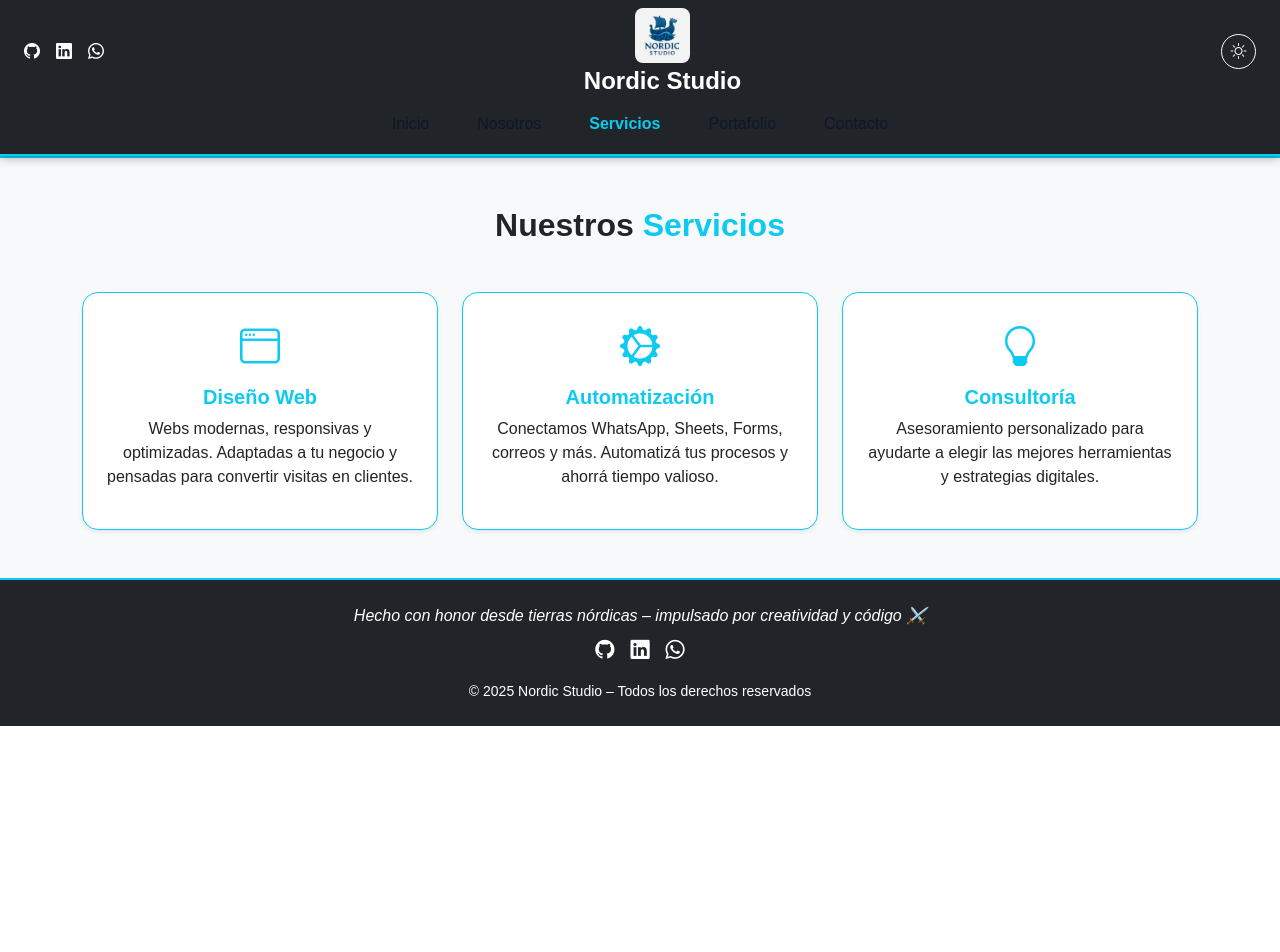
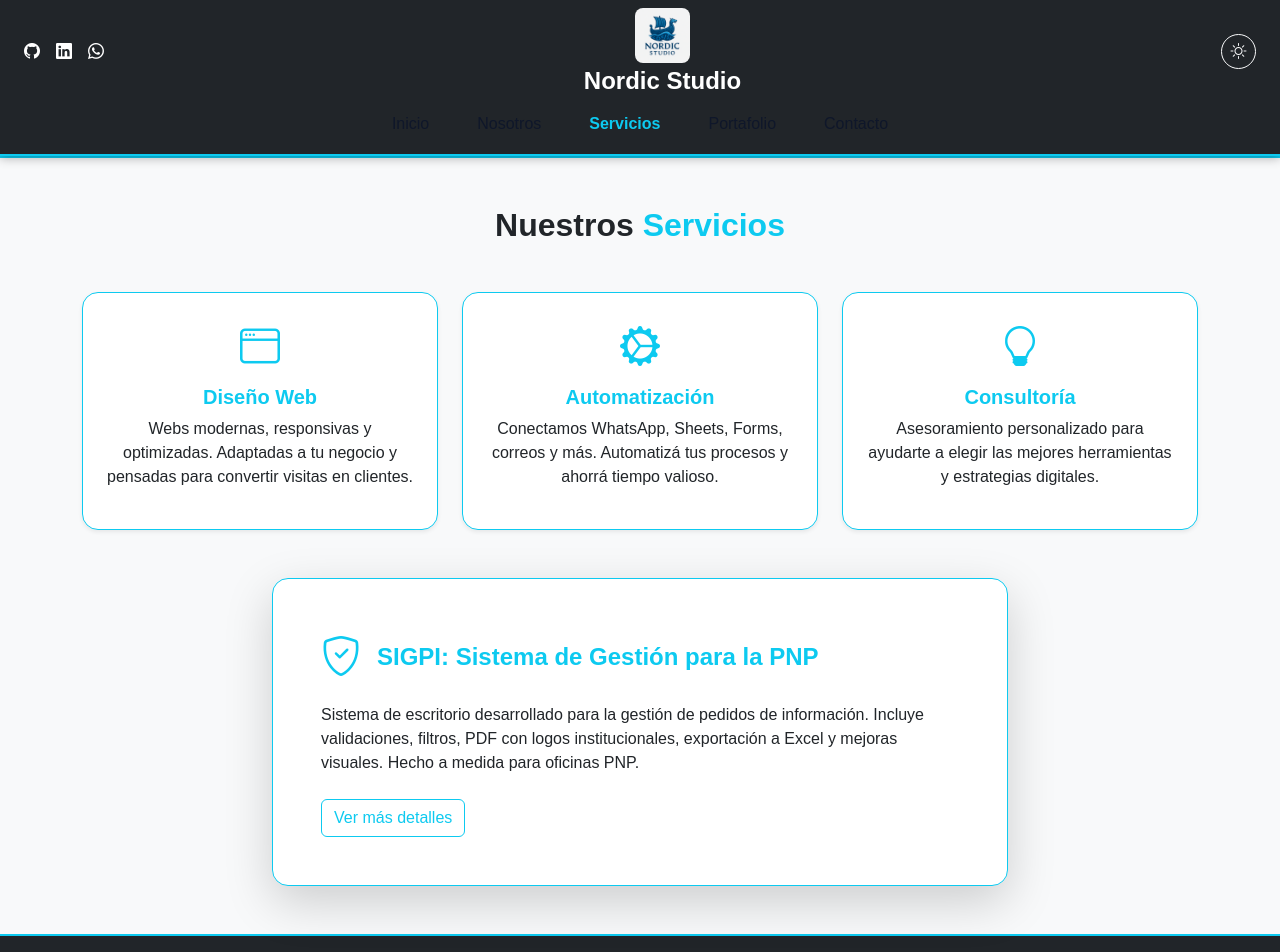
Before and after one commit to ericknator/nordic-studio, an Angular app: page /servicios in a window 1280 px wide. Shown: the top 952 px of the page. Before the commit the page ends 800 px from the top, so only its background shows below. Built offline with nearby package versions, Linux system fonts and the light colour scheme.

Commit message:
actualizamos servicios

```diff
--- a/src/app/components/servicios/servicios.component.css
+++ b/src/app/components/servicios/servicios.component.css
@@ -14,7 +14,7 @@
   box-shadow: 0 0 15px rgba(13, 202, 240, 0.25);
 }
 
-.card-servicio h5 {
+.card-servicio h5, .card-servicio h4 {
   color: #0dcaf0;
   margin-top: 0.5rem;
 }
--- a/src/app/components/servicios/servicios.component.html
+++ b/src/app/components/servicios/servicios.component.html
@@ -1,9 +1,11 @@
 <section class="servicios-nordic py-5 px-4 text-dark">
   <div class="container text-center">
+
     <h2 class="fw-bold mb-5" data-aos="fade-up">
       Nuestros <span class="text-info">Servicios</span>
     </h2>
 
+    <!-- Fila principal -->
     <div class="row g-4 justify-content-center">
       <div class="col-12 col-md-4" data-aos="zoom-in">
         <div class="card-servicio p-4 h-100 border border-info rounded-4 shadow-sm">
@@ -29,5 +31,22 @@
         </div>
       </div>
     </div>
+
+    <!-- Fila destacada: SIGPI -->
+    <div class="row justify-content-center mt-5">
+      <div class="col-12 col-lg-8" data-aos="fade-up">
+        <div class="card-servicio p-5 border border-info rounded-4 shadow-lg bg-white text-start">
+          <div class="d-flex align-items-center mb-3">
+            <i class="bi bi-shield-check fs-1 text-info me-3"></i>
+            <h4 class="fw-semibold m-0">SIGPI: Sistema de Gestión para la PNP</h4>
+          </div>
+          <p>
+            Sistema de escritorio desarrollado para la gestión de pedidos de información. Incluye validaciones, filtros, PDF con logos institucionales, exportación a Excel y mejoras visuales. Hecho a medida para oficinas PNP.
+          </p>
+          <a routerLink="/portafolio" class="btn btn-outline-info mt-2">Ver más detalles</a>
+        </div>
+      </div>
+    </div>
+
   </div>
 </section>
```
